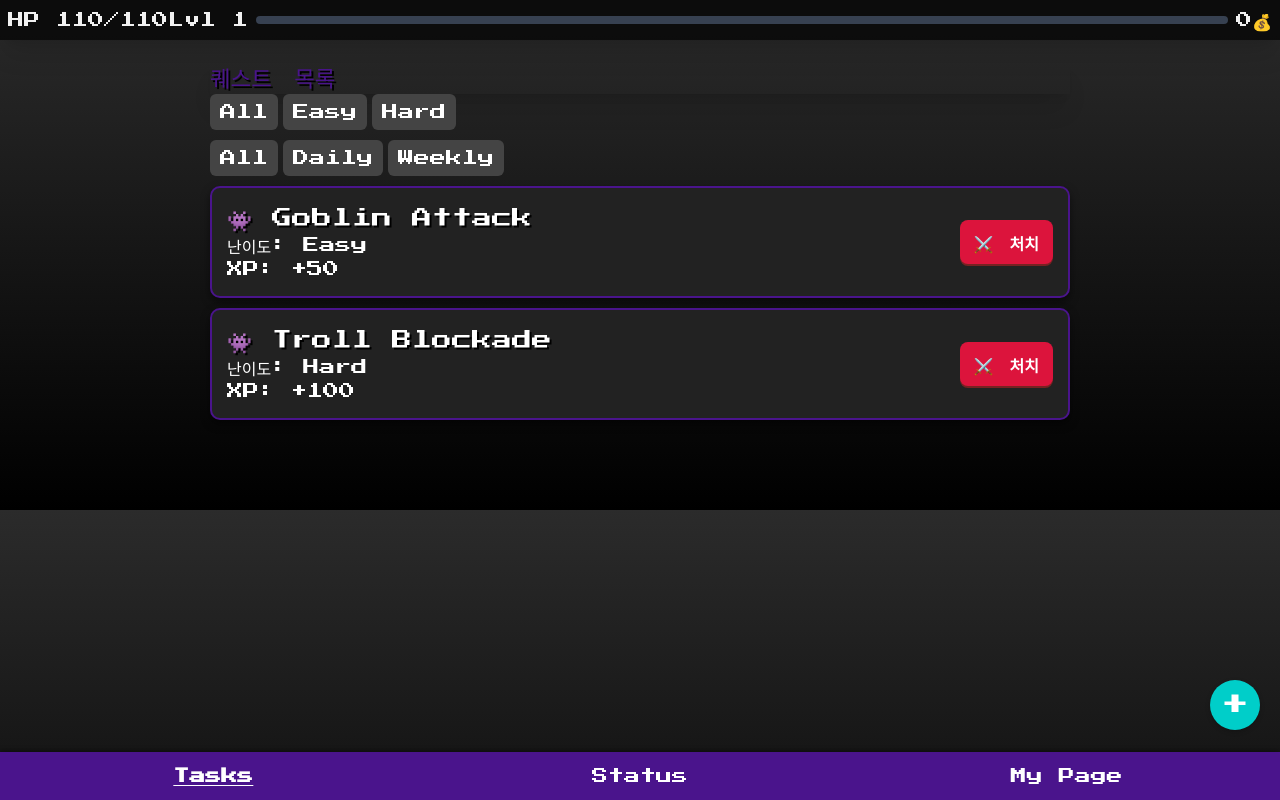
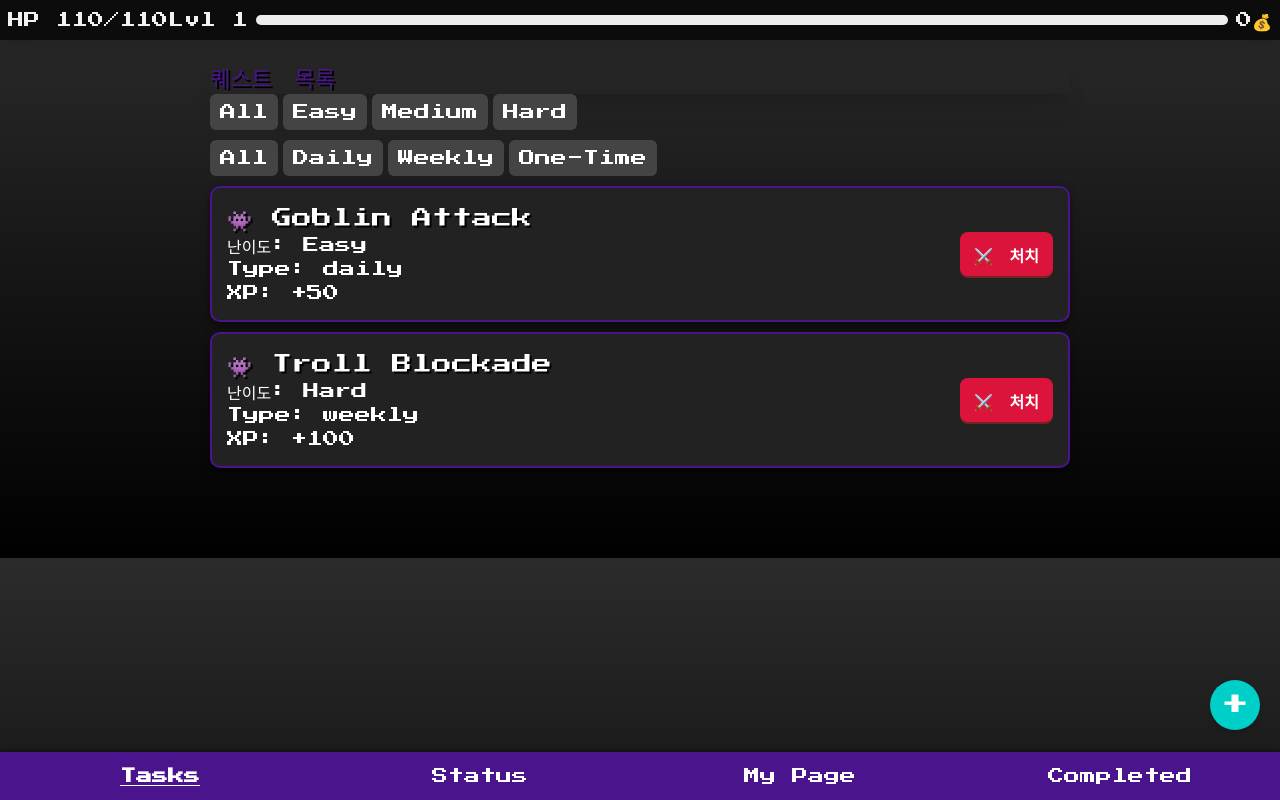
Before and after one commit to SangYoupLee/TODO-RPG-APP, a React (Create React App) app in the folder frontend/: page / in a window 1280 px wide. Built offline with nearby package versions, Linux system fonts and the light colour scheme.

Commit message:
Add XPBar component and sound/animation enhancements

```diff
--- a/frontend/src/App.jsx
+++ b/frontend/src/App.jsx
@@ -1,8 +1,10 @@
 import React, { useState, useEffect, useRef } from 'react';
+import { getRequiredXP } from './utils/experience';
 import { BrowserRouter as Router, Routes, Route } from 'react-router-dom';
 import TaskPage from './pages/TaskPage';
 import StatusPage from './pages/StatusPage';
 import MyPage from './pages/MyPage';
+import CompletedPage from './pages/CompletedPage';
 import CreateTaskPage from './pages/CreateTaskPage';
 import Navigation from './components/Navigation';
 import HUD from './components/HUD';
@@ -41,7 +43,7 @@ function App() {
     setTasks(prev => [...prev, newTask]);
   };
 
-  const playDing = () => {
+  const playSuccessSound = () => {
     try {
       const ctx = new (window.AudioContext || window.webkitAudioContext)();
       const osc = ctx.createOscillator();
@@ -64,19 +66,25 @@ function App() {
   const completeTask = (id) => {
     const task = tasks.find(t => t.id === id);
     if (task) {
-      playDing();
+      playSuccessSound();
       setCoins(prev => prev + task.xp / 10);
       setXp(prevXp => {
-        const totalXp = prevXp + task.xp;
-        const levelUps = Math.floor(totalXp / 100);
+        let newXp = prevXp + task.xp;
+        let currLevel = level;
+        let levelUps = 0;
+        while (newXp >= getRequiredXP(currLevel)) {
+          newXp -= getRequiredXP(currLevel);
+          currLevel += 1;
+          levelUps += 1;
+        }
         if (levelUps > 0) {
-          setLevel(prev => prev + levelUps);
+          setLevel(currLevel);
           setStatPoints(prev => prev + levelUps * 5);
           window.confetti && window.confetti();
         }
-        return totalXp % 100;
+        return newXp;
       });
-      setCompleted(prev => [...prev, task]);
+      setCompleted(prev => [...prev, { ...task, completedAt: new Date().toLocaleString() }]);
       toast.success(`✨ ${task.title} defeated! XP +${task.xp}!`);
     }
     setTasks(prev => prev.filter(t => t.id !== id));
@@ -91,7 +99,7 @@ function App() {
           <Route path="/" element={<TaskPage tasks={tasks} completeTask={completeTask} />} />
           <Route path="/status" element={<StatusPage xp={xp} level={level} stats={stats} statPoints={statPoints} allocateStat={allocateStat} />} />
           <Route path="/mypage" element={<MyPage xp={xp} level={level} completed={completed} setTheme={setTheme} theme={theme} coins={coins} />} />
-          <Route path="/mypage" element={<MyPage xp={xp} level={level} />} />
+          <Route path="/completed" element={<CompletedPage completed={completed} />} />
           <Route path="/create" element={<CreateTaskPage addTask={addTask} />} />
         </Routes>
         <HUD level={level} xp={xp} coins={coins} hp={hp} maxHp={maxHp} />
--- a/frontend/src/components/HUD.jsx
+++ b/frontend/src/components/HUD.jsx
@@ -1,4 +1,6 @@
 import React from 'react';
+import { getRequiredXP } from '../utils/experience';
+import XPBar from './XPBar';
 import './HUD.css';
 
 function HUD({ level, xp, coins, hp, maxHp }) {
@@ -6,8 +8,8 @@ function HUD({ level, xp, coins, hp, maxHp }) {
     <div className="hud fixed top-0 left-0 w-full bg-black bg-opacity-70 flex justify-around items-center p-2 shadow-xl">
       <div>HP {hp}/{maxHp}</div>
       <div>Lvl {level}</div>
-      <div className="hud-bar flex-1 mx-2 bg-gray-700 rounded h-2">
-        <div className="bg-purple-500 h-2 rounded" style={{ width: `${xp}%` }}></div>
+      <div className="flex-1 mx-2">
+        <XPBar xp={xp} level={level} />
       </div>
       <div>{coins}💰</div>
     </div>
--- a/frontend/src/components/MonsterCard.jsx
+++ b/frontend/src/components/MonsterCard.jsx
@@ -7,6 +7,7 @@ function MonsterCard({ task, onComplete }) {
       <div className="monster-info">
         <h3>👾 {task.title}</h3>
         <p>난이도: {task.difficulty}</p>
+        <p>Type: {task.type}</p>
         <p>XP: +{task.xp}</p>
       </div>
       <button className="slay-button hover:scale-105" onClick={() => onComplete(task.id)}>⚔️ 처치</button>
--- a/frontend/src/components/Navigation.jsx
+++ b/frontend/src/components/Navigation.jsx
@@ -10,6 +10,7 @@ function Navigation() {
       <Link to="/" className={`${pathname === '/' ? 'active' : ''} hover:scale-105`}>Tasks</Link>
       <Link to="/status" className={`${pathname === '/status' ? 'active' : ''} hover:scale-105`}>Status</Link>
       <Link to="/mypage" className={`${pathname === '/mypage' ? 'active' : ''} hover:scale-105`}>My Page</Link>
+      <Link to="/completed" className={`${pathname === '/completed' ? 'active' : ''} hover:scale-105`}>Completed</Link>
     </nav>
   );
 }
--- /dev/null
+++ b/frontend/src/components/XPBar.css
@@ -0,0 +1,14 @@
+.xp-bar-component {
+  width: 100%;
+  background: #eee;
+  border-radius: 5px;
+  height: 10px;
+  overflow: hidden;
+}
+
+.xp-progress {
+  background: purple;
+  height: 100%;
+  border-radius: 5px;
+  transition: width 0.5s ease;
+}
--- /dev/null
+++ b/frontend/src/components/XPBar.jsx
@@ -0,0 +1,14 @@
+import React from 'react';
+import { getRequiredXP } from '../utils/experience';
+import './XPBar.css';
+
+function XPBar({ xp, level }) {
+  const width = Math.min(100, (xp / getRequiredXP(level)) * 100);
+  return (
+    <div className="xp-bar-component">
+      <div className="xp-progress" style={{ width: `${width}%` }} />
+    </div>
+  );
+}
+
+export default XPBar;
--- /dev/null
+++ b/frontend/src/pages/CompletedPage.jsx
@@ -0,0 +1,20 @@
+import React from 'react';
+import './MyPage.css';
+
+function CompletedPage({ completed }) {
+  return (
+    <div className="page">
+      <h2 className="shadow-xl">Completed Quests</h2>
+      <div className="history-card">
+        <ul>
+          {completed.map(q => (
+            <li key={q.id}>{q.title} - {q.completedAt}</li>
+          ))}
+          {completed.length === 0 && <li>No quests yet</li>}
+        </ul>
+      </div>
+    </div>
+  );
+}
+
+export default CompletedPage;
--- a/frontend/src/pages/CreateTaskPage.jsx
+++ b/frontend/src/pages/CreateTaskPage.jsx
@@ -32,6 +32,7 @@ function CreateTaskPage({ addTask }) {
         <select value={type} onChange={e => setType(e.target.value)}>
           <option value="daily">Daily</option>
           <option value="weekly">Weekly</option>
+          <option value="one-time">One-Time</option>
         </select>
 
         <button type="submit">Add Task</button>
--- a/frontend/src/pages/MyPage.jsx
+++ b/frontend/src/pages/MyPage.jsx
@@ -1,5 +1,7 @@
 import React from 'react';
 import './MyPage.css';
+import { getRequiredXP } from '../utils/experience';
+import XPBar from '../components/XPBar';
 
 function MyPage({ xp, level, completed, setTheme, theme, coins }) {
   return (
@@ -8,9 +10,9 @@ function MyPage({ xp, level, completed, setTheme, theme, coins }) {
       <div className="status-card">
         <h3>Warrior John</h3>
         <p>Level {level}</p>
-        <p>{xp}/100 XP</p>
+        <XPBar xp={xp} level={level} />
+        <p>{xp}/{getRequiredXP(level)} XP</p>
         <p>{coins} coins</p>
-          <p>{xp}/100 XP</p>
       </div>
       <div className="history-card">
         <h4>Completed Quests</h4>
--- a/frontend/src/pages/StatusPage.jsx
+++ b/frontend/src/pages/StatusPage.jsx
@@ -1,4 +1,6 @@
 import React from 'react';
+import { getRequiredXP } from '../utils/experience';
+import XPBar from '../components/XPBar';
 import './StatusPage.css';
 
 function StatusPage({ xp, level, stats, statPoints, allocateStat }) {
@@ -9,10 +11,8 @@ function StatusPage({ xp, level, stats, statPoints, allocateStat }) {
         <img src="/logo192.png" alt="avatar" className="avatar" />
         <h3>Sir Tasks-a-lot</h3>
         <p>Level {level}</p>
-        <div className="xp-bar">
-          <div className="progress" style={{ width: `${xp}%` }}></div>
-        </div>
-        <p>{xp}/100 XP</p>
+        <XPBar xp={xp} level={level} />
+        <p>{xp}/{getRequiredXP(level)} XP</p>
         <p>Stat Points: {statPoints}</p>
         <div className="stats">
           {['STR','DEX','INT','VIT'].map(key => (
--- a/frontend/src/pages/TaskPage.jsx
+++ b/frontend/src/pages/TaskPage.jsx
@@ -19,12 +19,14 @@ function TaskPage({ tasks, completeTask }) {
       <div className="filter-buttons">
         <button className="hover:scale-105" onClick={() => setDifficultyFilter('All')}>All</button>
         <button className="hover:scale-105" onClick={() => setDifficultyFilter('Easy')}>Easy</button>
+        <button className="hover:scale-105" onClick={() => setDifficultyFilter('Medium')}>Medium</button>
         <button className="hover:scale-105" onClick={() => setDifficultyFilter('Hard')}>Hard</button>
       </div>
       <div className="filter-buttons">
         <button className="hover:scale-105" onClick={() => setTypeFilter('All')}>All</button>
         <button className="hover:scale-105" onClick={() => setTypeFilter('Daily')}>Daily</button>
         <button className="hover:scale-105" onClick={() => setTypeFilter('Weekly')}>Weekly</button>
+        <button className="hover:scale-105" onClick={() => setTypeFilter('One-Time')}>One-Time</button>
       </div>
       {filteredTasks.map((task) => (
         <MonsterCard key={task.id} task={task} onComplete={completeTask} />
--- /dev/null
+++ b/frontend/src/utils/experience.js
@@ -0,0 +1,3 @@
+export function getRequiredXP(level) {
+  return Math.floor(50 * Math.pow(level, 1.5));
+}
```
